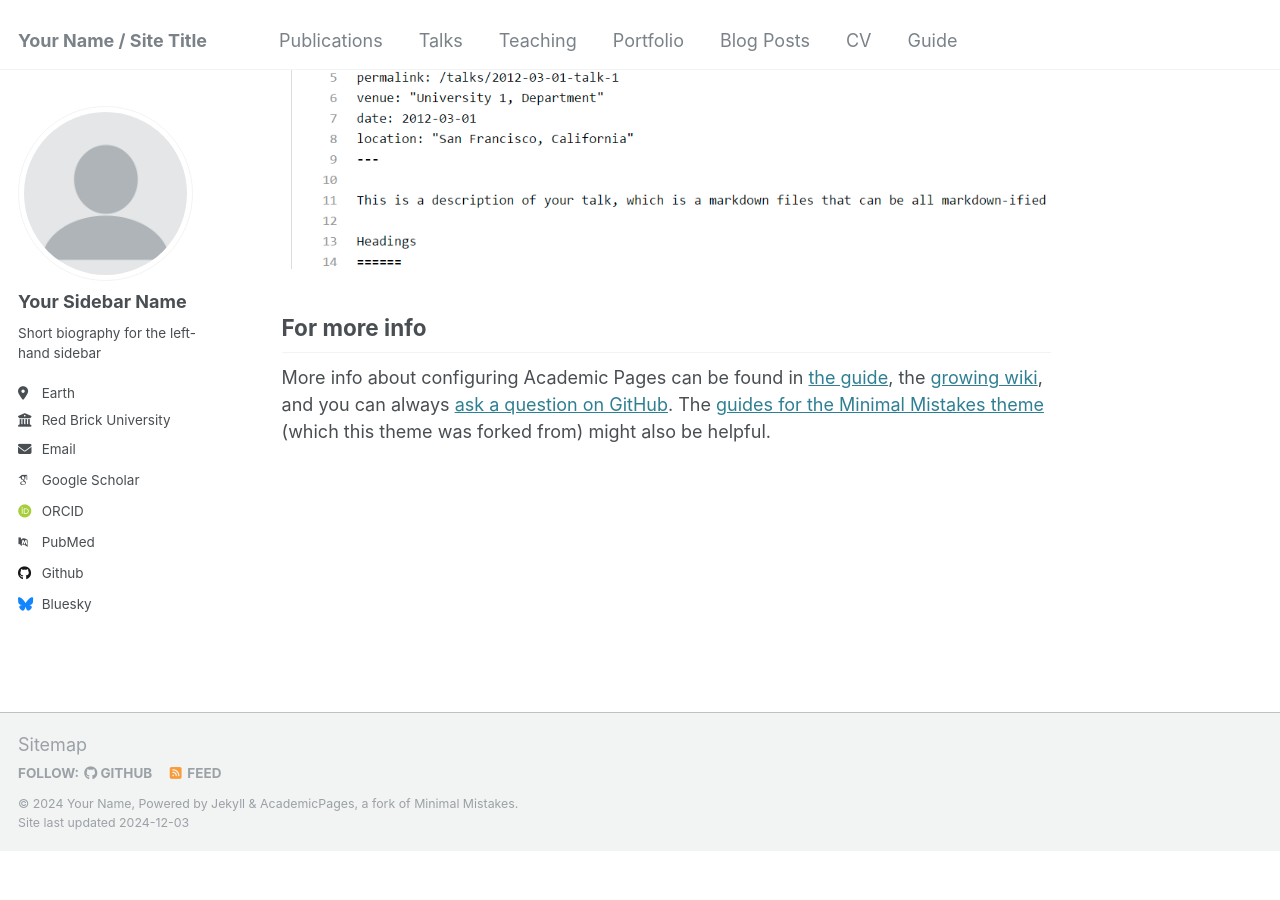
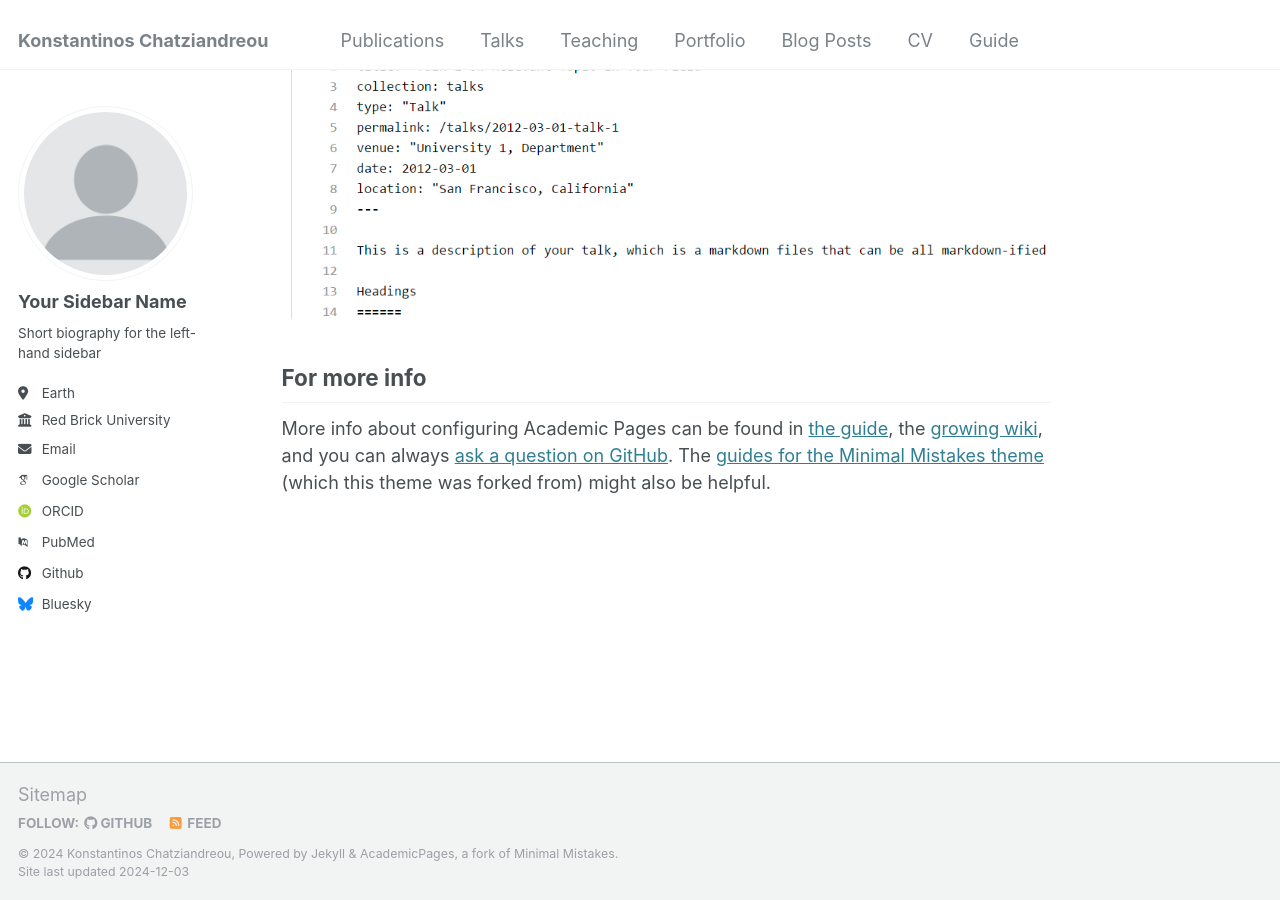
Before and after one commit to kkostashatz/kkostashatz.github.io, a Jekyll site: the page built from _pages/about.md, in a window 1280 px wide and 900 px high, scrolled down 2693 px. Built offline with Jekyll 4.4.1, drawn with Linux system fonts in a browser that asks for light colours; some web fonts are replaced; before the commit the page ends 3543 px from its top, so only the background shows below that; some of the changed text lies outside the part shown.

Commit message:
Initial commit

```diff
--- a/Gemfile
+++ b/Gemfile
@@ -8,5 +8,9 @@ group :jekyll_plugins do
   gem 'jemoji'
   gem 'webrick', '~> 1.8'
 end
+platforms :mingw, :x64_mingw, :mswin, :jruby do
+  gem "tzinfo", "~> 1.2"
+  gem "tzinfo-data"
+end
 
 gem 'github-pages'
--- a/_config.yml
+++ b/_config.yml
@@ -8,13 +8,13 @@
 
 # Basic Site Settings
 locale                   : "en-US"
-title                    : "Your Name / Site Title"
+title                    : "Konstantinos Chatziandreou"
 title_separator          : "-"
-name                     : &name "Your Name"
+name                     : &name "Konstantinos Chatziandreou"
 description              : &description "personal description"
-url                      : https://academicpages.github.io # the base hostname & protocol for your site e.g. "https://[your GitHub username].github.io"
+url                      : https://kkostashatz.github.io # the base hostname & protocol for your site e.g. "https://[your GitHub username].github.io"
 baseurl                  : "" # the subpath of your site, e.g. "/blog"
-repository               : "academicpages/academicpages.github.io"
+repository               : "kkostashatz/kkostashatz.github.io"
 
 # Site Author - The following control what appear as part of the author content on the side bar.
 #               If a field is blank the icon and link will not appear, otherwise it will be shown.
```
Also changed, not shown: _pages/about.md (+3 -0 lines).
